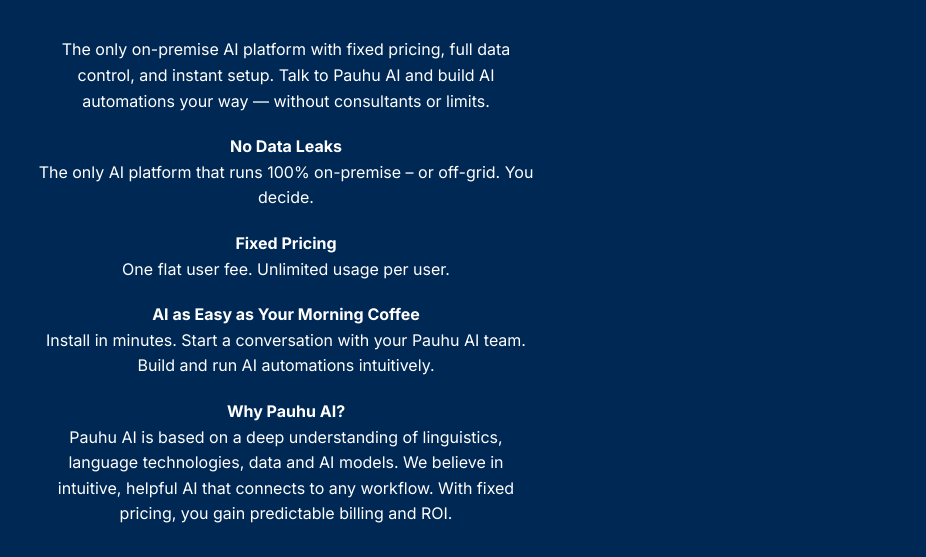
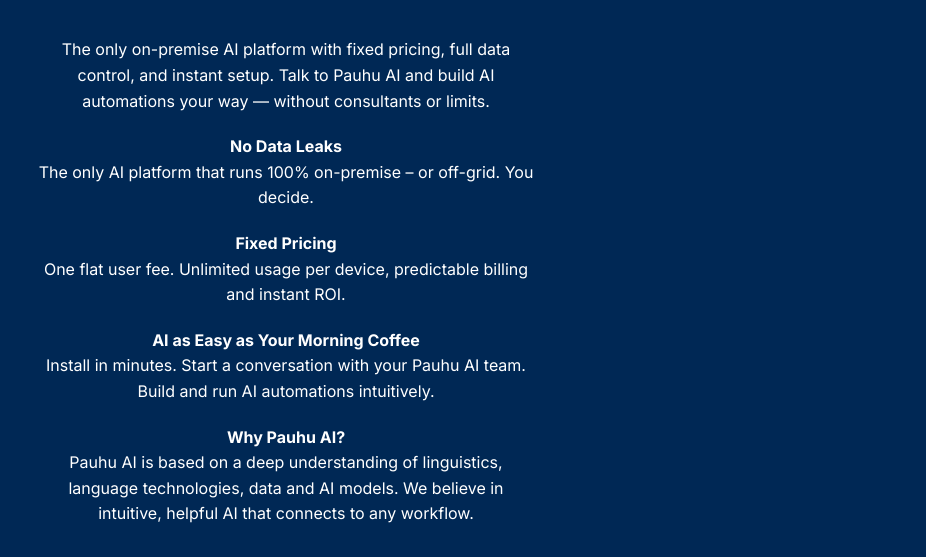
Before and after one commit to pauhu/site, a plain HTML site: page index.html in a window 1280 px wide. Shown: the part 243-800 px from the top of the page, without its empty margins (354-1280 px from the left). Drawn offline with nearby package versions, Linux system fonts and the light colour scheme.

Commit message:
Update index.html

```diff
--- a/index.html
+++ b/index.html
@@ -324,13 +324,13 @@
             The only AI platform that runs 100% on-premise – or off-grid. You decide.</p>
 
             <p style="margin-bottom: 20px;"><strong>Fixed Pricing</strong><br>
-            One flat user fee. Unlimited usage per user.</p>
+            One flat user fee. Unlimited usage per device, predictable billing and instant ROI.</p>
 
             <p style="margin-bottom: 20px;"><strong>AI as Easy as Your Morning Coffee</strong><br>
             Install in minutes. Start a conversation with your Pauhu AI team. Build and run AI automations intuitively.</p>
 
             <p style="margin-bottom: 20px;"><strong>Why Pauhu AI?</strong><br>
-            Pauhu AI is based on a deep understanding of linguistics, language technologies, data and AI models. We believe in intuitive, helpful AI that connects to any workflow. With fixed pricing, you gain predictable billing and ROI.</p>
+            Pauhu AI is based on a deep understanding of linguistics, language technologies, data and AI models. We believe in intuitive, helpful AI that connects to any workflow.</p>
         </div>
 
         <div class="inquiry-selector">
```
